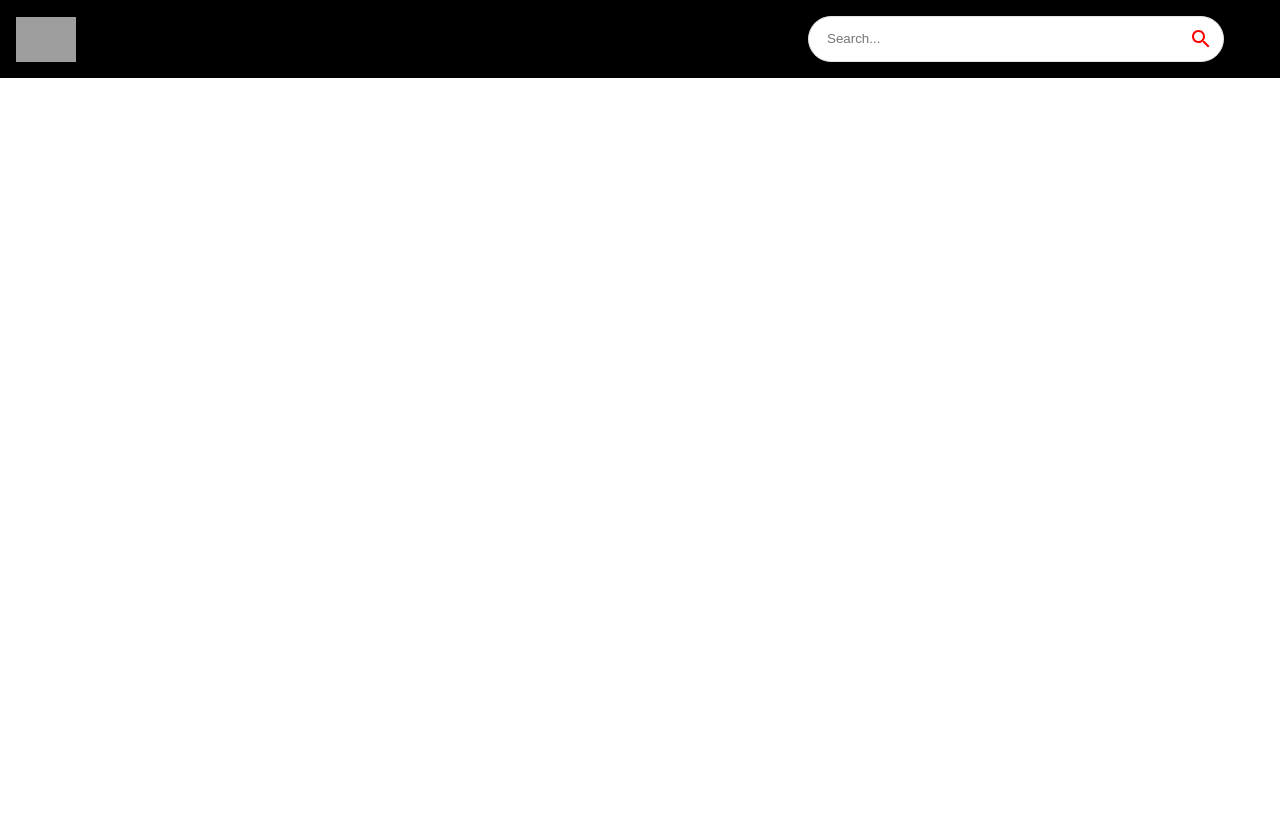
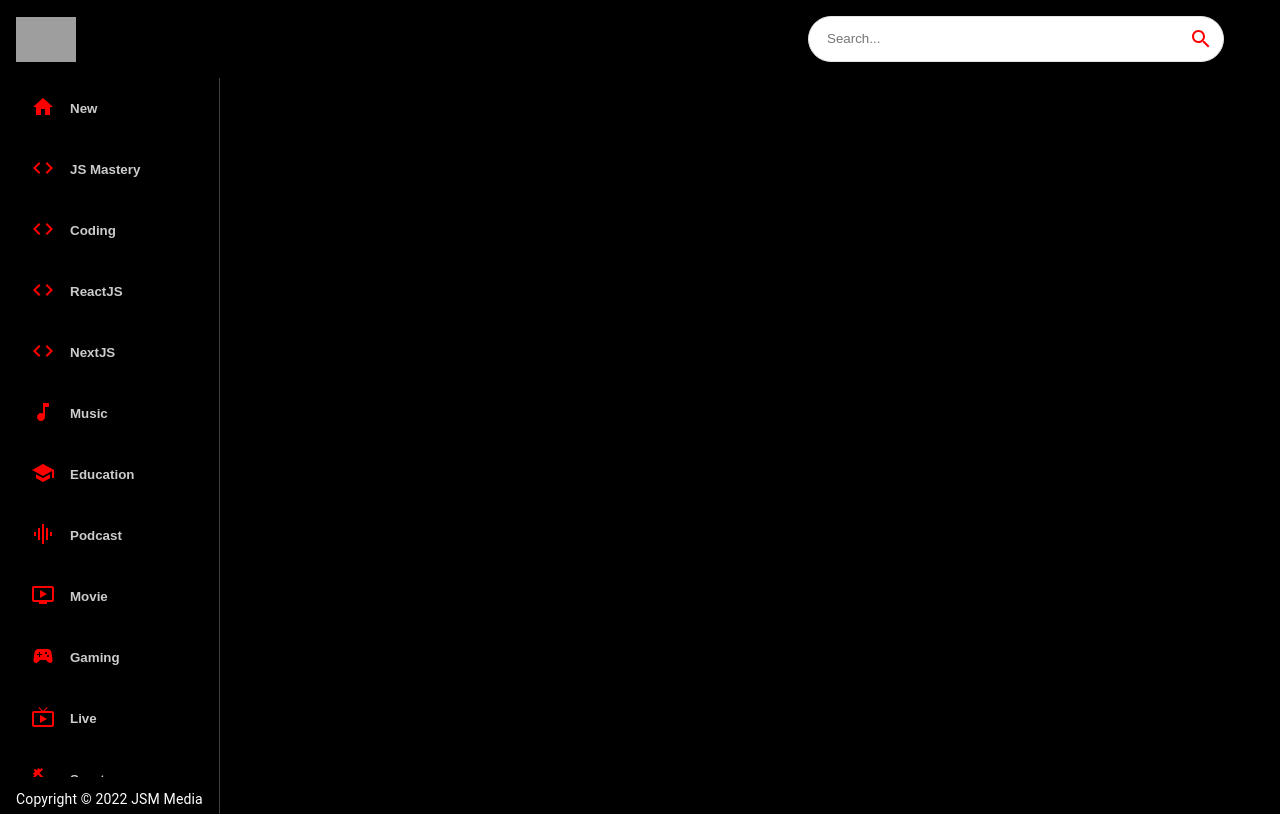
Before and after one commit to punjabinuclei/youtube-clone, a React (Create React App) app: page / in a window 1280 px wide. Built offline with nearby package versions, Linux system fonts and the light colour scheme; grey boxes are pictures that could not be loaded.

Commit message:
SidebarDone

```diff
--- a/src/components/Feed.jsx
+++ b/src/components/Feed.jsx
@@ -1,20 +1,30 @@
-import React from 'react'
-import { useState, useEffect } from 'react'
-import { Box, Stack, Typography } from '@mui/material'
+import React, { useEffect, useState } from "react";
+import { Box, Stack, Typography } from "@mui/material";
+
+import { Sidebar } from './index'
 
 
 const Feed = () => {
-  <Stack sx={{ flexDirection: { sx: "column", md: "row" } }}>
-    <Box sx={{ height: { sx: "auto", md: "92vh" }, borderRight: "1px solid #3d3d3d", px: { sx: 0, md: 2 } }}>
-SideBar
+  return (
+    <Stack sx={{ flexDirection: { sx: "column", md: "row" } }}>
+      <Box sx={{ height: { sx: "auto", md: "92vh" }, borderRight: "1px solid #3d3d3d", px: { sx: 0, md: 2 } }}>
 
+        <Sidebar />
 
-<Typography className='copyright' variant='body2' sx={{mt:1.5, color:'#fff'}}>
-  Copyright 2023 Marqtwinn Creations
-</Typography>
+        <Typography className="copyright" variant="body2" sx={{ mt: 1.5, color: "#fff", }}>
+          Copyright © 2022 JSM Media
+        </Typography>
+      </Box>
 
-    </Box>
-  </Stack>
+      {/* <Box p={2} sx={{ overflowY: "auto", height: "90vh", flex: 2 }}>
+      <Typography variant="h4" fontWeight="bold" mb={2} sx={{ color: "white" }}>
+        {selectedCategory} <span style={{ color: "#FC1503" }}>videos</span>
+      </Typography>
+
+      <Videos videos={videos} />
+    </Box> */}
+    </Stack>
+  );
 }
 
 export default Feed
--- /dev/null
+++ b/src/components/Sidebar.jsx
@@ -0,0 +1,36 @@
+import React from "react";
+import { Stack } from "@mui/material";
+
+import { categories } from "../utils/constants";
+
+const Categories = ({ selectedCategory, setSelectedCategory }) => (
+  <Stack
+    direction="row"
+    sx={{
+      overflowY: "auto",
+      height: { sx: "auto", md: "95%" },
+      flexDirection: { md: "column" },
+    }}
+  >
+    {categories.map((category) => (
+      <button
+        className="category-btn"
+        onClick={() => setSelectedCategory(category.name)}
+        style={{
+          background: category.name === selectedCategory && "#FC1503",
+          color: "white",
+        }}
+        key={category.name}
+      >
+        <span style={{ color: category.name === selectedCategory ? "white" : "red", marginRight: "15px" }}>
+          {category.icon}
+        </span>
+        <span style={{ opacity: category.name === selectedCategory ? "1" : "0.8" }}>
+          {category.name}
+        </span>
+      </button>
+    ))}
+  </Stack>
+);
+
+export default Categories;
--- a/src/components/index.js
+++ b/src/components/index.js
@@ -4,3 +4,4 @@
 export {default as ChannelDetail} from './ChannelDetail'
 export {default as SearchFeed} from './SearchFeed'
 export { default as SearchBar } from './SearchBar';
+export {default as Sidebar} from './Sidebar'
```
